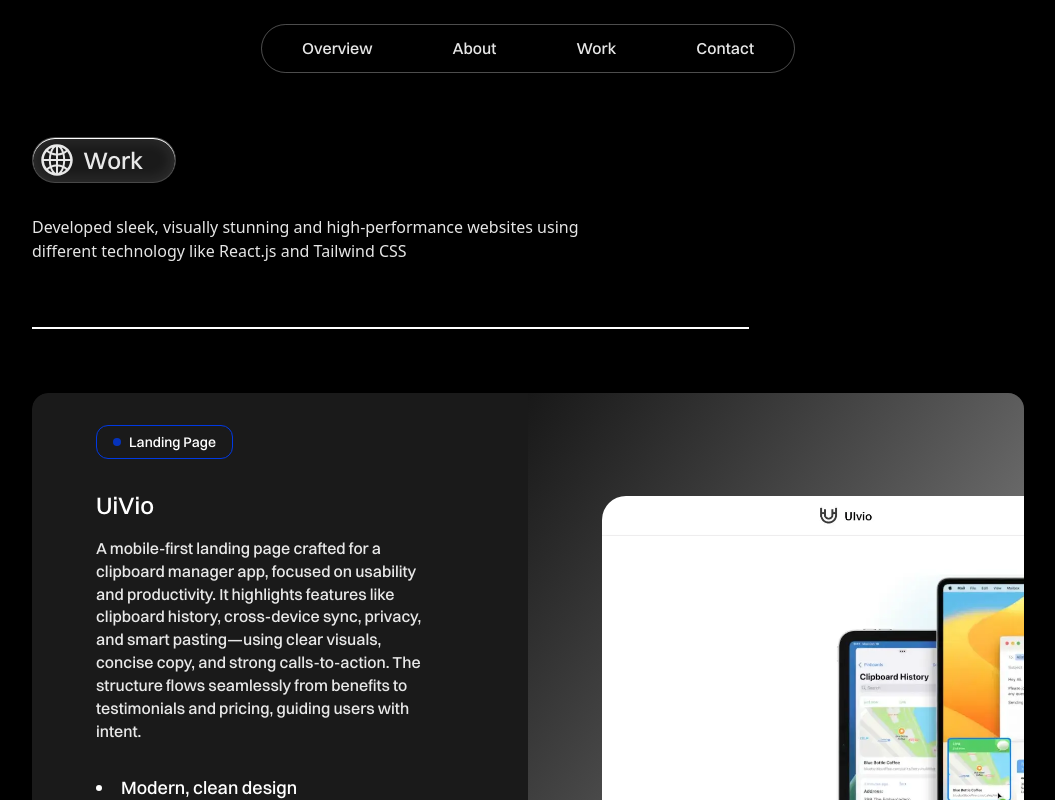
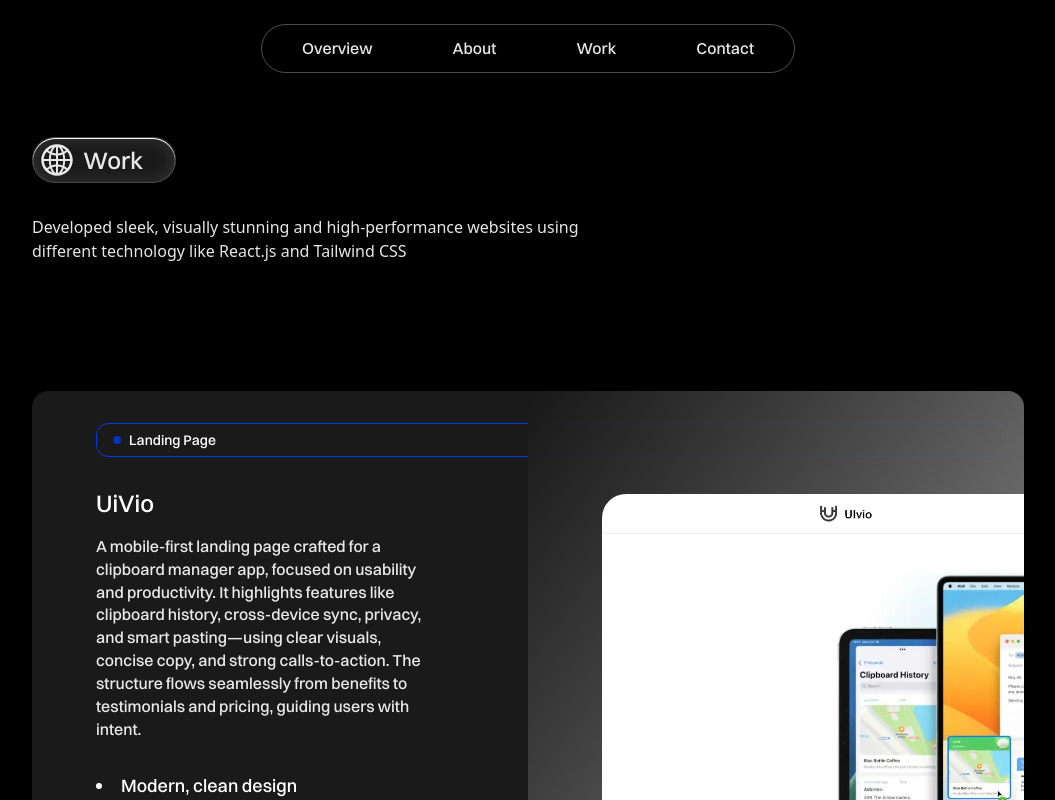
Before and after one commit to theo-code1/MyPortfolio, a React (Vite) app: page /my-work in a window 1280 px wide. Shown: the whole page, without its empty margins (112-1167 px from the left). Built offline with nearby package versions, Linux system fonts and the light colour scheme.

Commit message:
customizing Layout

```diff
--- a/src/Components/WorkArticle.jsx
+++ b/src/Components/WorkArticle.jsx
@@ -21,7 +21,7 @@ const WorkArticle = ({
     <article className="w-full h- relative flex flex-col lg:flex-row rounded-2xl overflow-hidden font-switzer ">
       <div className="content-side relative h-full w-full bg-light-black text-white pl-6 md:pl-12 lg:pl-16 pr-4 md:pr-12 lg:pr-[60%] pt-8 md:pt-12 lg:pt-24 pb-8 md:pb-12 lg:pb-28 flex flex-col order-2 lg:order-1 gap-4 rounded-l-2xl">
         {CategoryLabel && (
-          <div className="flex items-center gap-2 absolute left-16 top-8 border border-primary-blue text-sm px-4 py-1.5 rounded-xl">
+          <div className="flex items-center gap-2 absolute right-4 top-6 md:left-16 md:top-8 border border-primary-blue text-sm px-4 py-1.5 rounded-xl">
             <div className="dot bg-primary-blue/80 size-2 rounded-full"></div>
             <span>{CategoryLabel}</span>
           </div>
--- a/src/Pages/AllWorkSection.jsx
+++ b/src/Pages/AllWorkSection.jsx
@@ -127,7 +127,7 @@ const AllWorkSection = () => {
             using <br className="hidden md:flex" /> different technology like React.js and Tailwind CSS
           </h2>
         </div>
-        <div className="filter-bar w-max overflow-x-scroll border border-white">
+        <div className="filter-bar w-max overflow-x-scroll">
           <FilterBar currentFilter={currentFilter} setCurrentFilter={setCurrentFilter} />
         </div>
 
```
